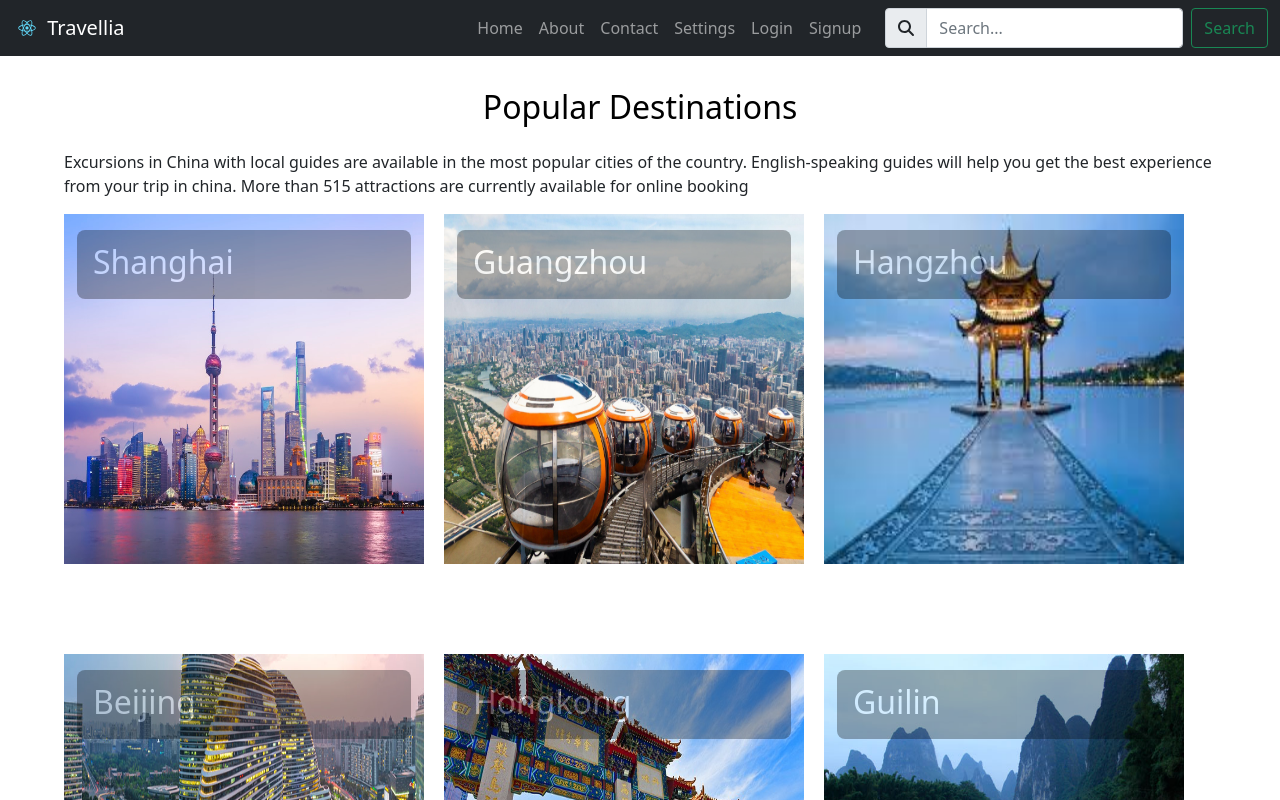
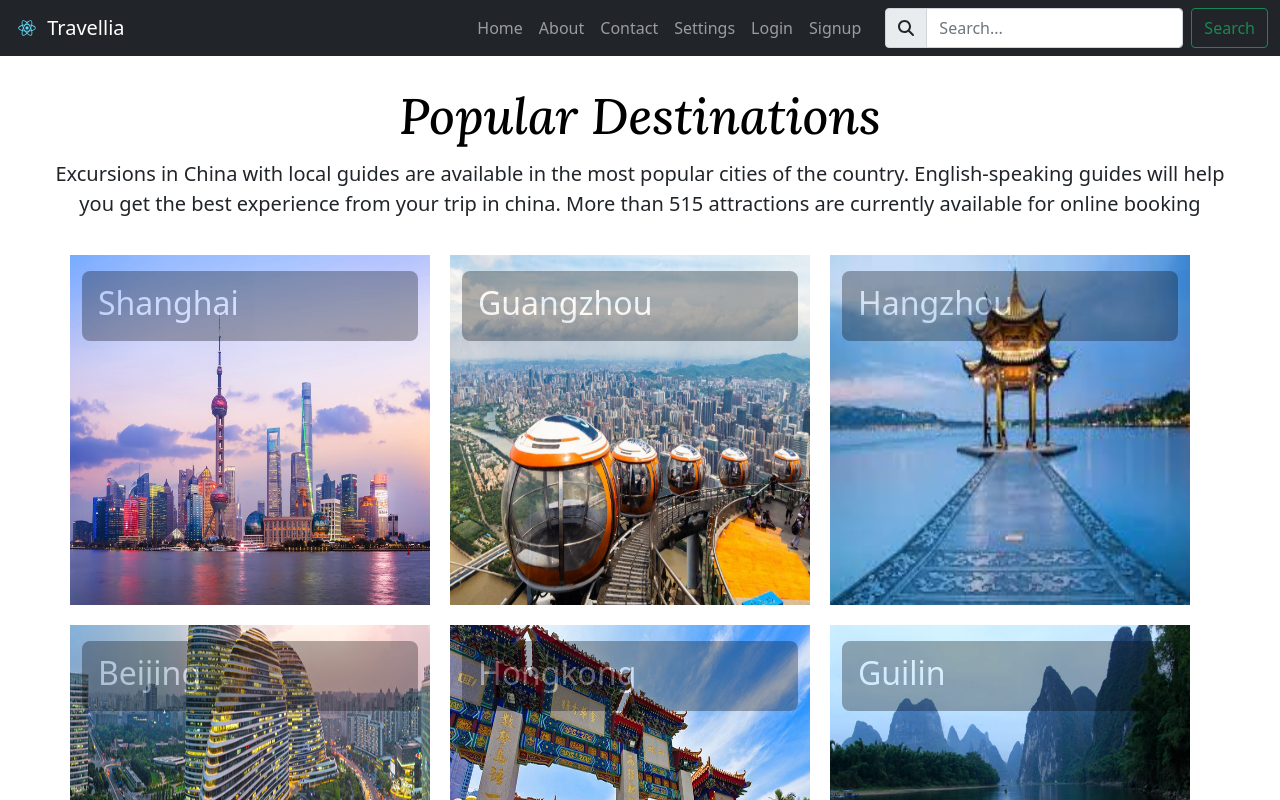
Before and after one commit to Kennethsim2000/mernProject, a React (Create React App) app in the folder client/: page /China in a window 1280 px wide. Shown: the top 800 px of the page. Built offline with nearby package versions, Linux system fonts and the light colour scheme.

Commit message:
Edited China

```diff
--- a/client/src/Styles/China.css
+++ b/client/src/Styles/China.css
@@ -1,4 +1,39 @@
-.hoverEffects:hover{
+/*Styles the entire container */
+.containerChina{
+    display:flex;
+    flex-direction:column;
+    padding:0rem 3rem;
+    margin-bottom:30px;
+}
+
+.headingChina{
+    color:black;
+    margin-top:30px;
+    text-align:center;
+    font-size:50px;
+    font-family: 'Lora', serif;
+}
+
+.paraChina{
+    margin-top:5px;
+    text-align:center;
+    font-size:20px;
+
+}
+
+.innerContainerChina{
+    margin-bottom:10rem;
+    padding:none;
+}
+
+.rowChina{
+    display:flex;
+    flex-direction:row;
+    height:350px;
+    margin-top:20px;
+}
+
+.columnChina:hover{
     cursor:pointer;
     transform:translateY(-10px);
     -webkit-box-shadow: 0 0 20px 10px grey;
@@ -8,11 +43,12 @@
 }
 
 
-.hoverEffects{
-    padding:0px 0px;
-    margin-right:2rem;
-    padding-bottom:2rem;
-
+.columnChina{
+    margin-right:20px;
+    display:flex;
+    justify-content:center;
+    overflow:hidden;
+    width:360px;
 }
 
 .ChinaIMG{
@@ -24,10 +60,9 @@
     z-index:5;
     color:white;
     font-size:2rem;
-     width:96%;
+     width:360px;
      height:20%;
     padding:0.5rem 1rem;
-    /* background:rgb(17, 17, 17); */
     background:black;
     opacity:0.3;
     border-radius:0.5rem;
--- a/client/src/pages/China.js
+++ b/client/src/pages/China.js
@@ -36,64 +36,82 @@ const China = () => {
   return (
     <div style={{marginBottom:'2rem'}}>
         <Navbar/>
-        <div style={{display:'flex',flexDirection:'column',padding:'0rem 3rem',height:'100vh',marginBottom:'10rem'}}>
-            <h2 style={{color:'black',textAlign:'center', marginTop:'2rem'}}>Popular Destinations</h2>
-            <p style={{marginTop:'1rem', marginLeft:'1rem', marginRight:'1rem'}}>
+        <div className="containerChina">
+            <h2 className="headingChina">Popular Destinations</h2>
+            <p className="paraChina" >
             Excursions in China with local guides are available in the most popular cities of the country.
             English-speaking guides will help you get the best experience from your trip in china. More
             than 515 attractions are currently available for online booking
             </p>
 
-            <Container style={{ height:'90vh', width:'100%', padding:'none', marginBottom:'10rem'}}>
-                <Row style={{display:'flex', flexDirection:'row',  height:'47vh'}}>
 
+            <Container className="innerContainerChina">
 
-                    <Col style={{ display:'flex', justifyContent:'center', overflow:'hidden'}} className="hoverEffects"  onClick={navigateToShanghai}>
-                        <img src={Shanghai} alt='Shanghai'height='350rem' width='360rem'  className='ChinaIMG'/>
+                <Row className="rowChina" >
+                    <Col  className="columnChina"  onClick={navigateToShanghai}>
+                        <img src={Shanghai} alt='Shanghai'height='350px' width='360px'  className='ChinaIMG'/>
                         <span className='overlayChina' >
                          Shanghai
                         </span>
                     </Col>
-
-                    <Col style={{ display:'flex', justifyContent:'center'}} className="hoverEffects" onClick={navigateToGuangzhou}>
-                    <img src={Guangzhou} alt='Guangzhou' height='350rem' width='360rem' className='ChinaIMG'/>
+                    <Col className="columnChina" onClick={navigateToGuangzhou}>
+                    <img src={Guangzhou} alt='Guangzhou' height='350px' width='360px' className='ChinaIMG'/>
                         <span className='overlayChina' >
                          Guangzhou
                         </span>
                     </Col>
-
-                    <Col style={{ display:'flex', justifyContent:'center'}} className="hoverEffects" onClick={navigateToHangzhou}>
-                    <img src={Hangzhou} alt='Hangzhou' height='350rem' width='360rem' className='ChinaIMG'/>
+                    <Col className="columnChina" onClick={navigateToHangzhou}>
+                    <img src={Hangzhou} alt='Hangzhou' height='350px' width='360px' className='ChinaIMG'/>
                         <span className='overlayChina' >
                          Hangzhou
                         </span>
                     </Col>
                 </Row>
 
+                <Row className="rowChina" >
+                    <Col  className="columnChina"  onClick={navigateToBeijing}>
+                        <img src={Beijing} alt='Beijing'height='350px' width='360px'  className='ChinaIMG'/>
+                        <span className='overlayChina' >
+                         Beijing
+                        </span>
+                    </Col>
+                    <Col className="columnChina" onClick={navigateToHongkong}>
+                    <img src={Hongkong} alt='hongkong' height='350px' width='360px' className='ChinaIMG'/>
+                        <span className='overlayChina' >
+                         Hongkong
+                        </span>
+                    </Col>
+                    <Col className="columnChina" onClick={navigateToGuilin}>
+                    <img src={Guilin} alt='Guilin' height='350px' width='360px' className='ChinaIMG'/>
+                        <span className='overlayChina' >
+                         Guilin
+                        </span>
+                    </Col>
+                </Row>
 
-                <Row style={{display:'flex', flexDirection:'row',  height:'47vh', marginTop:'4rem', marginBottom:'10rem'}}>
-                    <Col style={{ display:'flex', justifyContent:'center'}} className="hoverEffects" onClick={navigateToBeijing}>
+
+                {/* <Row classname="rowChina" >
+                    <Col style={{ display:'flex', justifyContent:'center'}} className="columnChina" onClick={navigateToBeijing}>
                         <img src={Beijing} alt='Beijing' height='350rem' width='360rem' className='ChinaIMG'/>
                         <span className='overlayChina' >
                          Beijing
                         </span>
                     </Col>
 
-                    <Col style={{ display:'flex', justifyContent:'center'}} className="hoverEffects" onClick={navigateToHongkong}>
+                    <Col style={{ display:'flex', justifyContent:'center'}} className="columnChina" onClick={navigateToHongkong}>
                     <img src={Hongkong} alt='Hongkong' height='350rem' width='360rem' className='ChinaIMG'/>
                         <span className='overlayChina' >
                          Hongkong
                         </span>
                     </Col>
 
-                    <Col style={{ display:'flex', justifyContent:'center'}} className="hoverEffects" onClick={navigateToGuilin}>
+                    <Col style={{ display:'flex', justifyContent:'center'}} className="columnChina" onClick={navigateToGuilin}>
                     <img src={Guilin} alt='Guilin' height='350rem' width='360rem' className='ChinaIMG'/>
                         <span className='overlayChina' >
                          Guilin
                         </span>
                     </Col>
-                </Row>
-
+                </Row> */}
 
 
             </Container>
```
